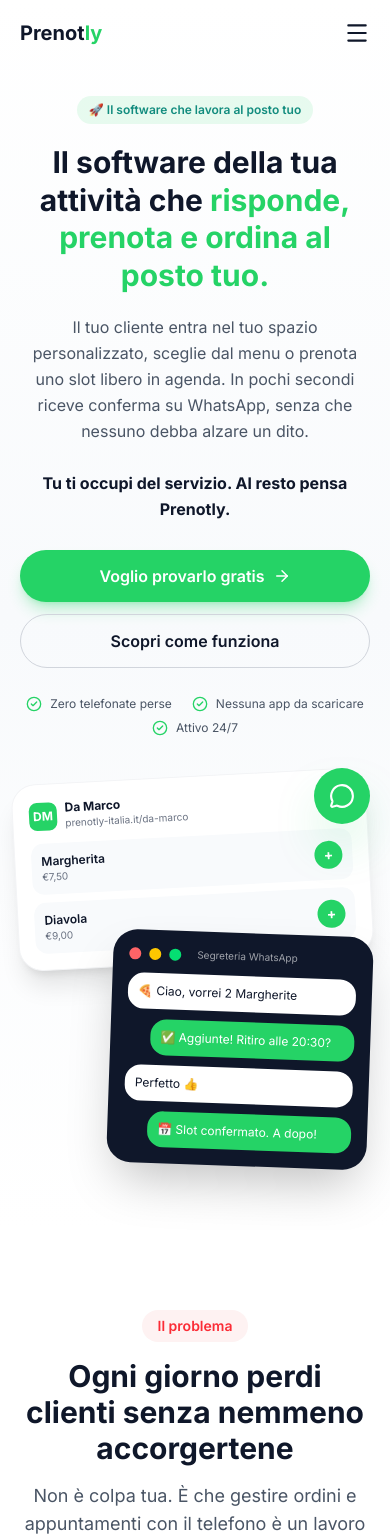
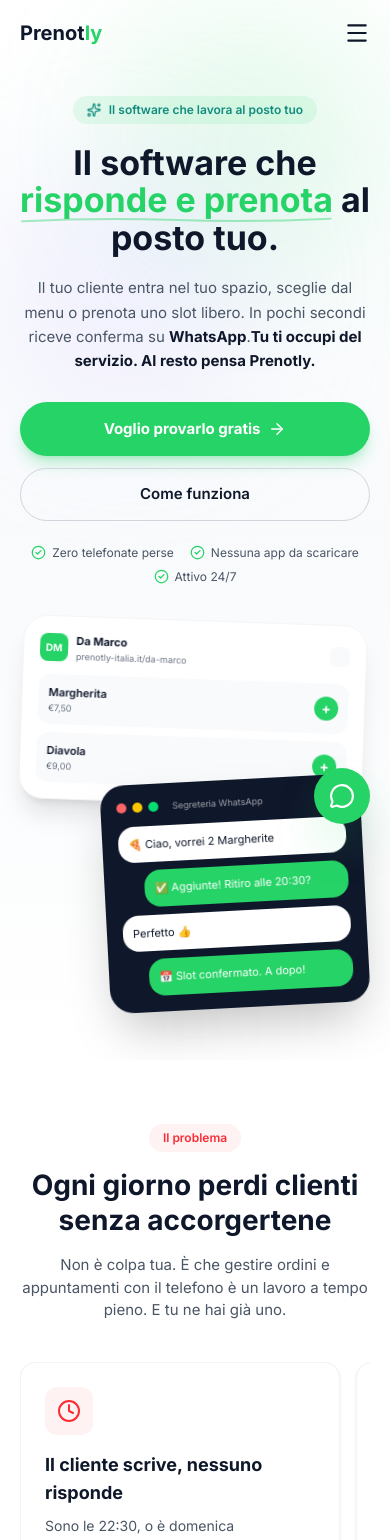
Before and after one commit to ecomora-design/prenotly, a Next.js app: page / in a window 390 px wide. Shown: the top 1540 px of the page. Built offline with nearby package versions, Linux system fonts and the light colour scheme.

Commit message:
Aggiunto numero WhatsApp, email e ottimizzazione mobile

```diff
--- a/app/globals.css
+++ b/app/globals.css
@@ -11,6 +11,7 @@
 html {
   scroll-behavior: smooth;
   -webkit-text-size-adjust: 100%;
+  scroll-padding-top: 80px;
 }
 
 body {
@@ -36,26 +37,80 @@
   }
 }
 
-/* Previene zoom automatico su iOS negli input */
 input,
 textarea,
 select {
   font-size: 16px;
 }
 
-/* Rispetto safe-area per iPhone con notch */
-@supports (padding: env(safe-area-inset-bottom)) {
-  .pb-safe {
-    padding-bottom: env(safe-area-inset-bottom);
-  }
+button, a {
+  -webkit-tap-highlight-color: transparent;
+}
+
+/* Scroll orizzontale fluido */
+.scroll-x {
+  overflow-x: auto;
+  scroll-snap-type: x mandatory;
+  -webkit-overflow-scrolling: touch;
+  scrollbar-width: none;
+}
+.scroll-x::-webkit-scrollbar {
+  display: none;
+}
+.scroll-x > * {
+  scroll-snap-align: start;
+  flex-shrink: 0;
+}
+
+/* Animazioni */
+@keyframes fadeUp {
+  from { opacity: 0; transform: translateY(24px); }
+  to { opacity: 1; transform: translateY(0); }
 }
 
 @keyframes slideUp {
-  from { opacity: 0; transform: translateY(20px); }
+  from { opacity: 0; transform: translateY(100%); }
   to { opacity: 1; transform: translateY(0); }
 }
 
-/* Migliora tap su mobile */
-button, a {
-  -webkit-tap-highlight-color: transparent;
+@keyframes pulse-soft {
+  0%, 100% { transform: scale(1); }
+  50% { transform: scale(1.05); }
 }
+
+@keyframes float {
+  0%, 100% { transform: translateY(0) rotate(-3deg); }
+  50% { transform: translateY(-8px) rotate(-3deg); }
+}
+
+@keyframes float-slow {
+  0%, 100% { transform: translateY(0) rotate(2deg); }
+  50% { transform: translateY(-6px) rotate(2deg); }
+}
+
+.animate-fadeUp {
+  animation: fadeUp 0.7s cubic-bezier(0.16, 1, 0.3, 1) both;
+}
+
+.animate-slideUp {
+  animation: slideUp 0.4s cubic-bezier(0.16, 1, 0.3, 1) both;
+}
+
+.animate-float {
+  animation: float 4s ease-in-out infinite;
+}
+
+.animate-float-slow {
+  animation: float-slow 5s ease-in-out infinite;
+}
+
+.animate-pulse-soft {
+  animation: pulse-soft 2s ease-in-out infinite;
+}
+
+/* Delay utility */
+.delay-100 { animation-delay: 0.1s; }
+.delay-200 { animation-delay: 0.2s; }
+.delay-300 { animation-delay: 0.3s; }
+.delay-400 { animation-delay: 0.4s; }
+.delay-500 { animation-delay: 0.5s; }
--- a/app/page.tsx
+++ b/app/page.tsx
@@ -11,10 +11,11 @@
 import ContactCTA from "@/components/ContactCTA";
 import Footer from "@/components/Footer";
 import WhatsAppButton from "@/components/WhatsAppButton";
+import StickyCTA from "@/components/StickyCTA";
 
 export default function Home() {
   return (
-    <main>
+    <main className="pb-20 md:pb-0">
       <Navbar />
       <Hero />
       <Problem />
@@ -27,6 +28,7 @@
       <FAQ />
       <ContactCTA />
       <Footer />
+      <StickyCTA />
       <WhatsAppButton />
     </main>
   );
--- a/components/Hero.tsx
+++ b/components/Hero.tsx
@@ -1,121 +1,133 @@
 "use client";
 import { motion } from "framer-motion";
-import { CheckCircle2, ArrowRight } from "lucide-react";
+import { CheckCircle2, ArrowRight, Sparkles } from "lucide-react";
 
 export default function Hero() {
   return (
-    <section className="pt-24 pb-16 md:pt-40 md:pb-28 bg-gradient-to-b from-white via-soft to-white overflow-hidden">
-      <div className="container-x grid md:grid-cols-2 gap-10 md:gap-14 items-center">
+    <section className="relative pt-24 pb-12 md:pt-40 md:pb-28 bg-gradient-to-b from-white via-soft to-white overflow-hidden">
+      {/* Sfondo decorativo mobile */}
+      <div className="absolute top-0 right-0 w-72 h-72 bg-wa/10 rounded-full blur-3xl -z-0 md:hidden" />
+      <div className="absolute top-40 left-0 w-64 h-64 bg-violet-200/30 rounded-full blur-3xl -z-0 md:hidden" />
+
+      <div className="container-x relative grid md:grid-cols-2 gap-10 md:gap-14 items-center">
         <motion.div
           initial={{ opacity: 0, y: 20 }}
           animate={{ opacity: 1, y: 0 }}
           transition={{ duration: 0.6 }}
           className="text-center md:text-left"
         >
-          <span className="inline-block bg-wa/10 text-waDark text-xs md:text-sm font-semibold px-3 md:px-4 py-1.5 rounded-full mb-5 md:mb-6">
-            🚀 Il software che lavora al posto tuo
+          <span className="inline-flex items-center gap-2 bg-wa/10 text-waDark text-xs md:text-sm font-semibold px-3.5 md:px-4 py-1.5 rounded-full mb-5">
+            <Sparkles size={14} className="animate-pulse-soft" />
+            Il software che lavora al posto tuo
           </span>
 
-          <h1 className="text-3xl md:text-6xl font-bold leading-tight text-night">
-            Il software della tua attività che{" "}
-            <span className="text-wa">risponde, prenota e ordina al posto tuo.</span>
+          <h1 className="text-[34px] leading-[1.1] md:text-6xl md:leading-tight font-bold text-night">
+            Il software che{" "}
+            <span className="text-wa relative">
+              risponde e prenota
+              <svg className="absolute -bottom-1 left-0 w-full h-2 md:h-3" viewBox="0 0 200 12" preserveAspectRatio="none">
+                <path d="M2 8 Q 50 2, 100 6 T 198 4" stroke="#25D366" strokeWidth="3" fill="none" strokeLinecap="round" opacity="0.4" />
+              </svg>
+            </span>{" "}
+            al posto tuo.
           </h1>
 
-          <p className="mt-5 md:mt-6 text-base md:text-lg text-gray-600 leading-relaxed">
-            Il tuo cliente entra nel tuo spazio personalizzato, sceglie dal menu o prenota uno slot libero in agenda. In pochi secondi riceve conferma su WhatsApp, senza che nessuno debba alzare un dito.
-            <br /><br />
+          <p className="mt-5 md:mt-6 text-[15px] md:text-lg text-gray-600 leading-relaxed max-w-lg mx-auto md:mx-0">
+            Il tuo cliente entra nel tuo spazio, sceglie dal menu o prenota uno slot libero. In pochi secondi riceve conferma su <strong className="text-night">WhatsApp</strong>.
+            <br className="hidden md:block" />
+            <span className="hidden md:inline"><br /></span>
             <strong className="text-night">Tu ti occupi del servizio. Al resto pensa Prenotly.</strong>
           </p>
 
-          <div className="mt-7 md:mt-8 flex flex-col sm:flex-row gap-3 justify-center md:justify-start">
+          <div className="mt-7 md:mt-8 flex flex-col sm:flex-row gap-3 justify-center md:justify-start max-w-sm mx-auto md:max-w-none">
             <a
               href="#demo"
-              className="bg-wa hover:bg-waDark text-white px-6 md:px-7 py-3.5 rounded-full font-semibold transition shadow-lg shadow-wa/30 inline-flex items-center justify-center gap-2 active:scale-95"
+              className="bg-wa hover:bg-waDark text-white px-6 md:px-7 py-4 md:py-3.5 rounded-full font-bold text-[15px] md:text-base transition shadow-lg shadow-wa/30 inline-flex items-center justify-center gap-2 active:scale-[0.97]"
             >
               Voglio provarlo gratis
               <ArrowRight size={18} />
             </a>
             <a
               href="#come-funziona"
-              className="border border-gray-300 hover:border-night text-night px-6 md:px-7 py-3.5 rounded-full font-semibold transition text-center active:scale-95"
+              className="border border-gray-300 hover:border-night text-night px-6 md:px-7 py-3.5 rounded-full font-semibold text-[15px] md:text-base transition text-center active:scale-[0.97]"
             >
-              Scopri come funziona
+              Come funziona
             </a>
           </div>
 
-          <ul className="mt-7 md:mt-8 flex flex-wrap gap-x-5 gap-y-2 text-xs md:text-sm text-gray-600 justify-center md:justify-start">
-            {[
-              "Zero telefonate perse",
-              "Nessuna app da scaricare",
-              "Attivo 24/7",
-            ].map((t) => (
-              <li key={t} className="flex items-center gap-2">
-                <CheckCircle2 className="text-wa shrink-0" size={16} /> {t}
+          <ul className="mt-6 md:mt-8 flex flex-wrap gap-x-4 gap-y-2 text-xs md:text-sm text-gray-600 justify-center md:justify-start">
+            {["Zero telefonate perse", "Nessuna app da scaricare", "Attivo 24/7"].map((t) => (
+              <li key={t} className="flex items-center gap-1.5">
+                <CheckCircle2 className="text-wa shrink-0" size={15} />
+                {t}
               </li>
             ))}
           </ul>
         </motion.div>
 
+        {/* Mockup mobile ottimizzato */}
         <motion.div
           initial={{ opacity: 0, scale: 0.95 }}
           animate={{ opacity: 1, scale: 1 }}
           transition={{ duration: 0.8, delay: 0.2 }}
-          className="relative"
+          className="relative max-w-[340px] md:max-w-md mx-auto w-full"
         >
-          <div className="relative max-w-md mx-auto">
-            {/* Web app (dietro) */}
-            <div className="bg-white rounded-3xl shadow-xl border border-gray-100 p-4 md:p-5 rotate-[-3deg] mb-[-30px] ml-[-5px] md:ml-[-10px]">
+          <div className="relative">
+            {/* Web app dietro */}
+            <div className="bg-white rounded-3xl shadow-xl border border-gray-100 p-4 md:p-5 animate-float-slow mb-[-24px] ml-[-4px] md:ml-[-10px]">
               <div className="flex items-center justify-between mb-3">
                 <div className="flex items-center gap-2">
-                  <div className="w-7 md:w-8 h-7 md:h-8 rounded-lg bg-wa flex items-center justify-center text-white font-bold text-xs">
+                  <div className="w-7 h-7 md:w-8 md:h-8 rounded-lg bg-wa flex items-center justify-center text-white font-bold text-[10px] md:text-xs">
                     DM
                   </div>
                   <div>
-                    <p className="text-xs font-bold text-night">Da Marco</p>
-                    <p className="text-[10px] text-gray-500">prenotly-italia.it/da-marco</p>
+                    <p className="text-[11px] md:text-xs font-bold text-night">Da Marco</p>
+                    <p className="text-[9px] md:text-[10px] text-gray-500">prenotly-italia.it/da-marco</p>
                   </div>
                 </div>
-                <div className="w-6 h-6 rounded-md bg-soft" />
+                <div className="w-5 h-5 md:w-6 md:h-6 rounded-md bg-soft" />
               </div>
               <div className="space-y-2">
                 <div className="bg-soft rounded-xl p-2.5 flex justify-between items-center">
                   <div>
-                    <p className="text-xs font-semibold text-night">Margherita</p>
-                    <p className="text-[10px] text-gray-500">€7,50</p>
+                    <p className="text-[11px] md:text-xs font-semibold text-night">Margherita</p>
+                    <p className="text-[9px] md:text-[10px] text-gray-500">€7,50</p>
                   </div>
-                  <div className="w-7 h-7 rounded-full bg-wa flex items-center justify-center text-white text-sm font-bold">
+                  <div className="w-6 h-6 md:w-7 md:h-7 rounded-full bg-wa flex items-center justify-center text-white text-sm font-bold">
                     +
                   </div>
                 </div>
                 <div className="bg-soft rounded-xl p-2.5 flex justify-between items-center">
                   <div>
-                    <p className="text-xs font-semibold text-night">Diavola</p>
-                    <p className="text-[10px] text-gray-500">€9,00</p>
+                    <p className="text-[11px] md:text-xs font-semibold text-night">Diavola</p>
+                    <p className="text-[9px] md:text-[10px] text-gray-500">€9,00</p>
                   </div>
-                  <div className="w-7 h-7 rounded-full bg-wa flex items-center justify-center text-white text-sm font-bold">
+                  <div className="w-6 h-6 md:w-7 md:h-7 rounded-full bg-wa flex items-center justify-center text-white text-sm font-bold">
                     +
                   </div>
                 </div>
               </div>
             </div>
 
-            {/* WhatsApp (davanti) */}
-            <div className="bg-night rounded-3xl shadow-2xl p-4 md:p-5 rotate-[2deg] ml-auto max-w-[260px] md:max-w-[280px]">
-              <div className="flex items-center gap-2 mb-3 md:mb-4">
-                <div className="w-3 h-3 rounded-full bg-red-400" />
-                <div className="w-3 h-3 rounded-full bg-yellow-400" />
-                <div className="w-3 h-3 rounded-full bg-green-400" />
-                <span className="ml-2 text-white/60 text-[10px]">Segreteria WhatsApp</span>
+            {/* WhatsApp davanti */}
+            <div className="bg-night rounded-3xl shadow-2xl p-4 md:p-5 animate-float ml-auto max-w-[260px] md:max-w-[280px]">
+              <div className="flex items-center gap-1.5 mb-3">
+                <div className="w-2.5 h-2.5 rounded-full bg-red-400" />
+                <div className="w-2.5 h-2.5 rounded-full bg-yellow-400" />
+                <div className="w-2.5 h-2.5 rounded-full bg-green-400" />
+                <span className="ml-2 text-white/60 text-[9px] md:text-[10px]">Segreteria WhatsApp</span>
               </div>
-              <div className="space-y-2.5">
-                <div className="bg-white rounded-2xl p-2.5 text-xs">
+              <div className="space-y-2">
+                <div className="bg-white rounded-2xl p-2.5 text-[11px] md:text-xs">
                   🍕 Ciao, vorrei 2 Margherite
                 </div>
-                <div className="bg-wa text-white rounded-2xl p-2.5 text-xs ml-6">
+                <div className="bg-wa text-white rounded-2xl p-2.5 text-[11px] md:text-xs ml-6">
                   ✅ Aggiunte! Ritiro alle 20:30?
                 </div>
-                <div className="bg-white rounded-2xl p-2.5 text-xs">Perfetto 👍</div>
-                <div className="bg-wa text-white rounded-2xl p-2.5 text-xs ml-6">
+                <div className="bg-white rounded-2xl p-2.5 text-[11px] md:text-xs">
+                  Perfetto 👍
+                </div>
+                <div className="bg-wa text-white rounded-2xl p-2.5 text-[11px] md:text-xs ml-6">
                   📅 Slot confermato. A dopo!
                 </div>
               </div>
--- a/components/Problem.tsx
+++ b/components/Problem.tsx
@@ -1,4 +1,4 @@
-import { PhoneOff, Clock, Frown, TrendingDown } from "lucide-react";
+import { PhoneOff, Clock, TrendingDown } from "lucide-react";
 
 export default function Problem() {
   const items = [
@@ -18,21 +18,43 @@
       text: "Chi prenota al telefono dimentica. Chi prenota senza promemoria non si presenta. Ogni tavolo vuoto o slot saltato sono soldi che non entrano."
     },
   ];
+
   return (
-    <section className="py-20 md:py-28 bg-white">
+    <section className="py-16 md:py-28 bg-white">
       <div className="container-x">
-        <div className="max-w-3xl mx-auto text-center mb-14">
-          <span className="inline-block bg-red-50 text-red-500 text-sm font-semibold px-4 py-1.5 rounded-full mb-4">
+        <div className="max-w-3xl mx-auto text-center mb-10 md:mb-14">
+          <span className="inline-block bg-red-50 text-red-500 text-xs md:text-sm font-semibold px-3.5 py-1.5 rounded-full mb-4">
             Il problema
           </span>
-          <h2 className="text-3xl md:text-4xl font-bold text-night">
-            Ogni giorno perdi clienti senza nemmeno accorgertene
+          <h2 className="text-[28px] leading-tight md:text-4xl font-bold text-night">
+            Ogni giorno perdi clienti<br className="md:hidden" /> senza accorgertene
           </h2>
-          <p className="text-gray-600 mt-4 text-lg">
+          <p className="text-gray-600 mt-4 text-[15px] md:text-lg">
             Non è colpa tua. È che gestire ordini e appuntamenti con il telefono è un lavoro a tempo pieno. E tu ne hai già uno.
           </p>
         </div>
-        <div className="grid md:grid-cols-3 gap-6">
+
+        {/* Mobile: scroll orizzontale */}
+        <div className="md:hidden -mx-5 px-5">
+          <div className="scroll-x flex gap-4 pb-4">
+            {items.map((item) => (
+              <div
+                key={item.title}
+                className="w-[85vw] max-w-[320px] p-6 rounded-2xl border border-gray-100 bg-white shadow-sm"
+              >
+                <div className="w-12 h-12 rounded-xl bg-red-50 flex items-center justify-center mb-4">
+                  <item.icon className="text-red-500" size={24} />
+                </div>
+                <h3 className="text-lg font-bold text-night mb-2">{item.title}</h3>
+                <p className="text-sm text-gray-600 leading-relaxed">{item.text}</p>
+              </div>
+            ))}
+          </div>
+          <p className="text-center text-xs text-gray-400 mt-1">← scorri per vedere →</p>
+        </div>
+
+        {/* Desktop: griglia */}
+        <div className="hidden md:grid md:grid-cols-3 gap-6">
           {items.map((item) => (
             <div key={item.title} className="p-8 rounded-2xl border border-gray-100 hover:border-red-200 hover:shadow-lg transition bg-white">
               <div className="w-12 h-12 rounded-xl bg-red-50 flex items-center justify-center mb-5">
@@ -44,9 +66,9 @@
           ))}
         </div>
 
-        <div className="mt-14 max-w-3xl mx-auto bg-wa/5 border border-wa/20 rounded-2xl p-8 text-center">
-          <p className="text-lg text-night leading-relaxed">
-            <strong>Il vero problema non è il lavoro. È il tempo.</strong> Ogni minuto passato al telefono è un minuto in meno per i tuoi clienti in sala, per migliorare il tuo servizio, per far crescere la tua attività.
+        <div className="mt-10 md:mt-14 max-w-3xl mx-auto bg-wa/5 border border-wa/20 rounded-2xl p-5 md:p-8 text-center">
+          <p className="text-[15px] md:text-lg text-night leading-relaxed">
+            <strong>Il vero problema non è il lavoro. È il tempo.</strong> Ogni minuto passato al telefono è un minuto in meno per i tuoi clienti, per migliorare il tuo servizio, per far crescere la tua attività.
           </p>
         </div>
       </div>
--- /dev/null
+++ b/components/StickyCTA.tsx
@@ -0,0 +1,47 @@
+"use client";
+
+import { useEffect, useState } from "react";
+import { MessageCircle, ArrowRight } from "lucide-react";
+
+export default function StickyCTA() {
+  const [show, setShow] = useState(false);
+
+  useEffect(() => {
+    const onScroll = () => {
+      // Appare dopo 600px di scroll, nasconde in fondo
+      const y = window.scrollY;
+      const docHeight = document.documentElement.scrollHeight - window.innerHeight;
+      const nearBottom = y > docHeight - 200;
+      setShow(y > 600 && !nearBottom);
+    };
+
+    window.addEventListener("scroll", onScroll);
+    return () => window.removeEventListener("scroll", onScroll);
+  }, []);
+
+  if (!show) return null;
+
+  return (
+    <div className="fixed bottom-0 left-0 right-0 z-40 md:hidden animate-slideUp">
+      <div className="bg-white/95 backdrop-blur-lg border-t border-gray-100 px-4 py-3 pb-[max(0.75rem,env(safe-area-inset-bottom))]">
+        <div className="flex items-center gap-3">
+          <div className="flex-1 min-w-0">
+            <p className="text-[13px] font-bold text-night leading-tight">
+              Prova gratis 14 giorni
+            </p>
+            <p className="text-[11px] text-gray-500">Senza carta di credito</p>
+          </div>
+          <a
+            href="https://wa.me/393884027650?text=Ciao%20Prenotly!%20Vorrei%20iniziare%20la%20prova%20gratuita"
+            target="_blank"
+            rel="noopener noreferrer"
+            className="bg-wa hover:bg-waDark text-white px-5 py-3 rounded-full font-bold text-sm inline-flex items-center gap-2 active:scale-95 transition shrink-0 shadow-lg shadow-wa/30"
+          >
+            <MessageCircle size={16} />
+            Inizia ora
+          </a>
+        </div>
+      </div>
+    </div>
+  );
+}
```
Also changed, not shown: components/HowItWorks.tsx (+40 -16 lines), components/TwoSouls.tsx (+71 -63 lines).
